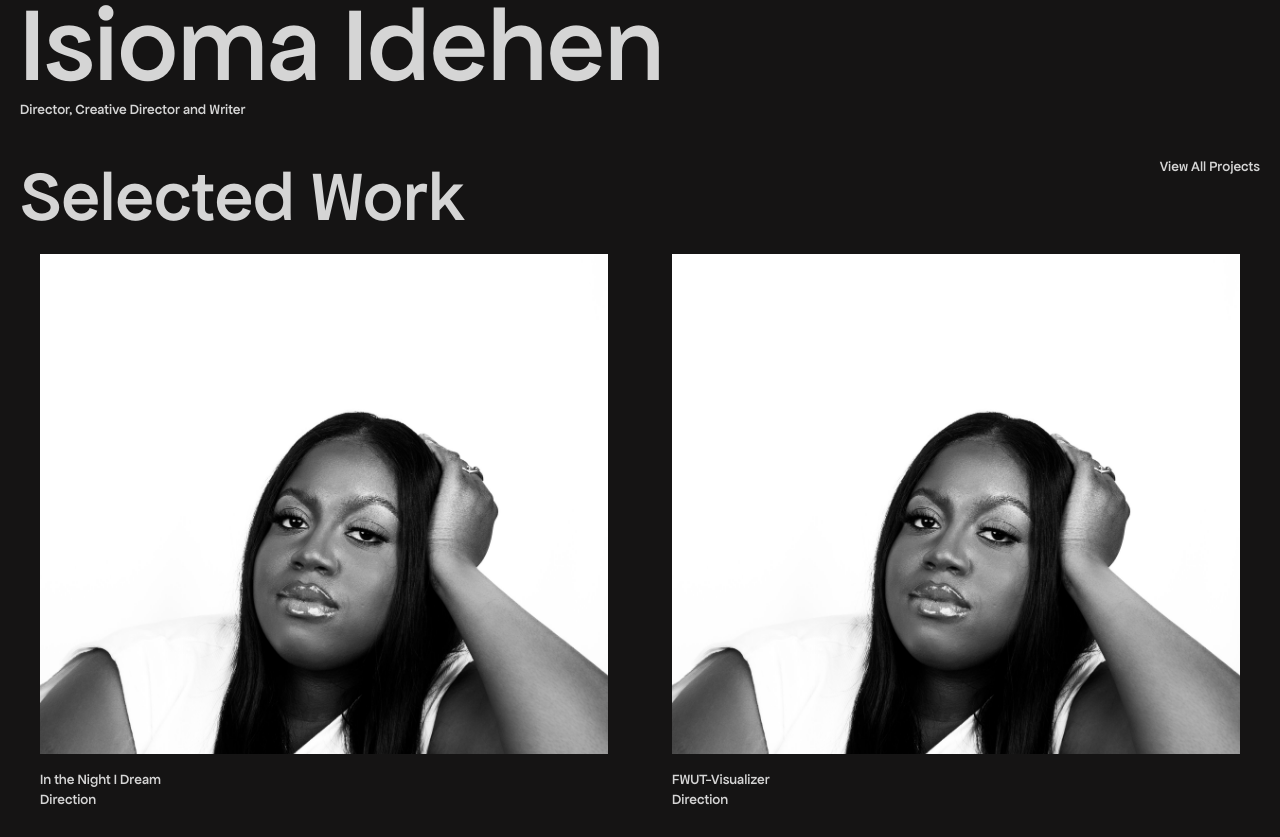
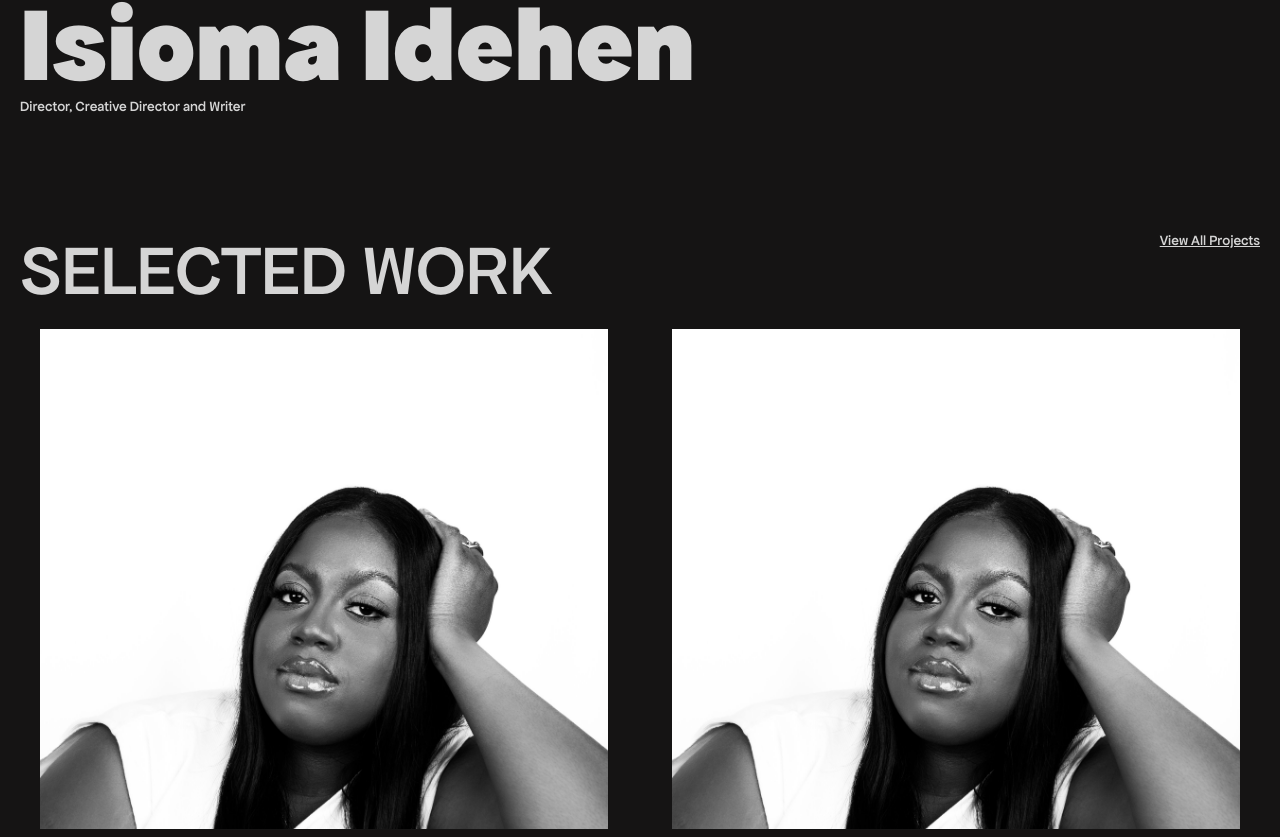
Before and after one commit to Akinloluwa-Adedijo/issy-website, a React (Vite) app: page / in a window 1280 px wide. Shown: the part 663-1500 px from the top of the page. Built offline with nearby package versions, Linux system fonts and the light colour scheme.

Commit message:
fixed textscaling, added h1 text size

```diff
--- a/src/components/WorkCard/WorkCard.tsx
+++ b/src/components/WorkCard/WorkCard.tsx
@@ -23,8 +23,8 @@ const WorkCard = ({ project }: WorkCardProps) => {
           }
         />
         <div>
-          <p>{project.title}</p>
-          <p>{project.category}</p>
+          <p className="text-lg">{project.title}</p>
+          <p className="text-lg text-neutral-400">{project.category}</p>
         </div>
       </div>
     </Link>
--- a/src/components/WorkDetailPage/WorkDetailPage.tsx
+++ b/src/components/WorkDetailPage/WorkDetailPage.tsx
@@ -19,6 +19,7 @@ const WorkDetailPage = () => {
             classname="max-h-[50vh] sm:max-h-[70vh] flex"
           />
           <h1 className="pt-5">{detailData.project.title}</h1>
+          <p className="text-neutral-400">{detailData.project.year}</p>
         </div>
 
         {/* Main Content Section */}
--- a/src/index.css
+++ b/src/index.css
@@ -51,6 +51,7 @@ body {
 }
 
 h1 {
+  font-family: "ApfelGrotezk-Satt", Impact, Haettenschweiler, "Arial Narrow Bold", sans-serif;
   margin-top: 0;
   margin-bottom: 0;
   font-size: 7.5em;
@@ -74,30 +75,6 @@ h3 {
   line-height: 1.1;
 }
 
-h4 {
-  margin-top: 10px;
-  margin-bottom: 10px;
-  font-size: 1.75em;
-  font-weight: 500;
-  line-height: 1.15;
-}
-
-h5 {
-  margin-top: 10px;
-  margin-bottom: 10px;
-  font-size: 1.25em;
-  font-weight: 500;
-  line-height: 1.2;
-}
-
-p {
-  margin-bottom: 0;
-  margin-top: 0;
-  font-size: 1em;
-  font-weight: 400;
-  line-height: 1.4;
-  font-weight: 500;
-}
 
 @font-face {
   font-family: "ApfelGrotezk-Brukt";
--- a/src/pages/Home/Home.tsx
+++ b/src/pages/Home/Home.tsx
@@ -6,6 +6,7 @@ const Home = () => {
   return (
     <main>
       {/* Landing Page Section */}
+      <div className="flex flex-col gap-20">
         <section className="flex flex-col gap-4 p-5 pt-20">
           <CustomImage
             imgSrc={"/images/home_images/issy_home.JPG"}
@@ -23,8 +24,10 @@ const Home = () => {
 
         <section className="p-5">
           <div className="flex flex-col gap-2 sm:flex-row sm:flex justify-between">
-          <h2>Selected Work</h2>
-          <a href="/work">View All Projects</a>
+            <h2 className="uppercase">Selected Work</h2>
+            <a className="underline" href="/work">
+              View All Projects
+            </a>
           </div>
           <div className="grid grid-cols-1 sm:grid-cols-2 gap-6">
             <WorkCard project={workData[0]} />
@@ -33,6 +36,7 @@ const Home = () => {
             <WorkCard project={workData[3]} />
           </div>
         </section>
+      </div>
     </main>
   );
 };
--- a/tsconfig.app.json
+++ b/tsconfig.app.json
@@ -19,7 +19,6 @@
     "strict": true,
     "noUnusedLocals": true,
     "noUnusedParameters": true,
-    "erasableSyntaxOnly": true,
     "noFallthroughCasesInSwitch": true,
     "noUncheckedSideEffectImports": true
   },
```
Lines whose indentation alone changed are shown as unchanged.
